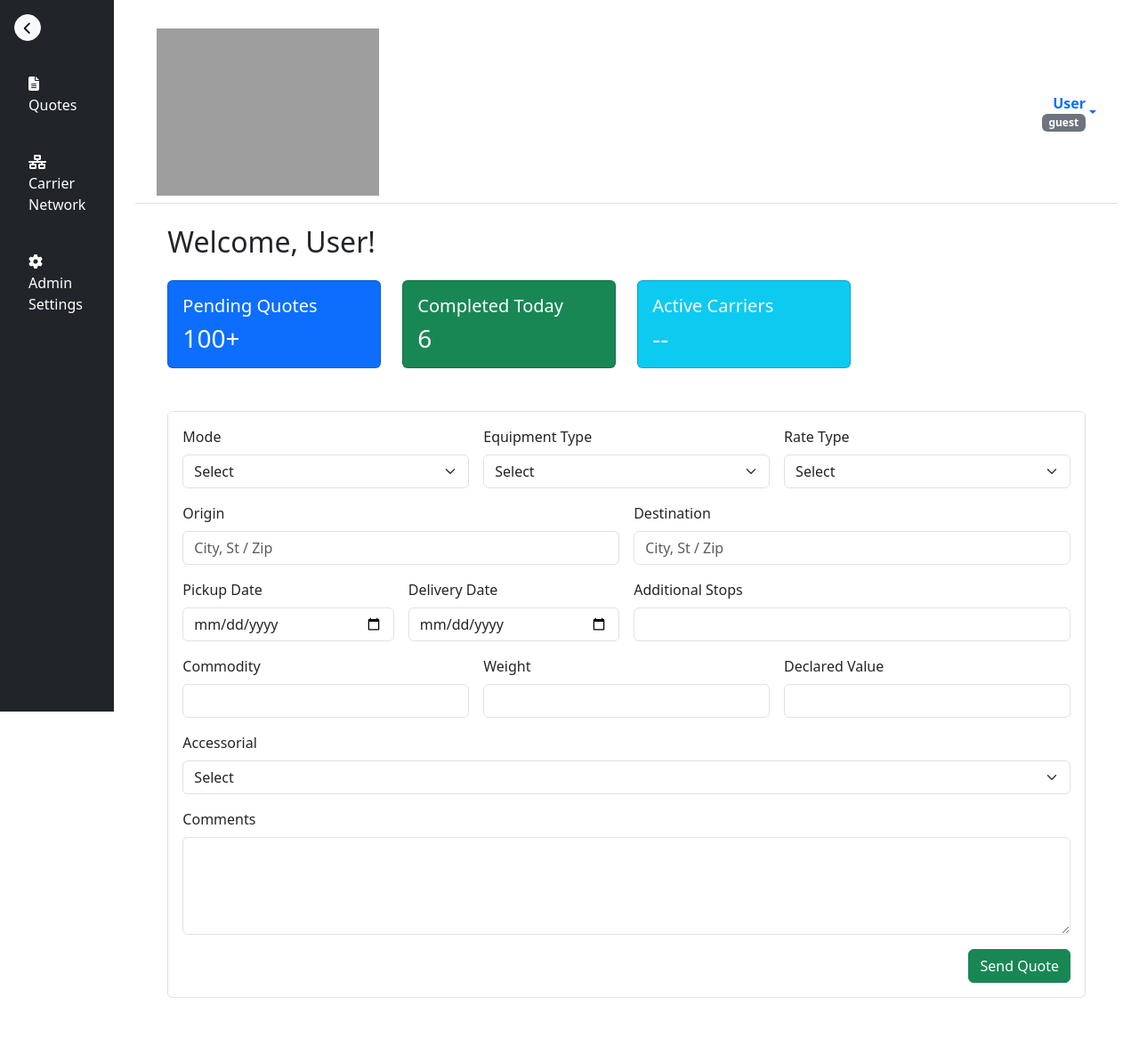
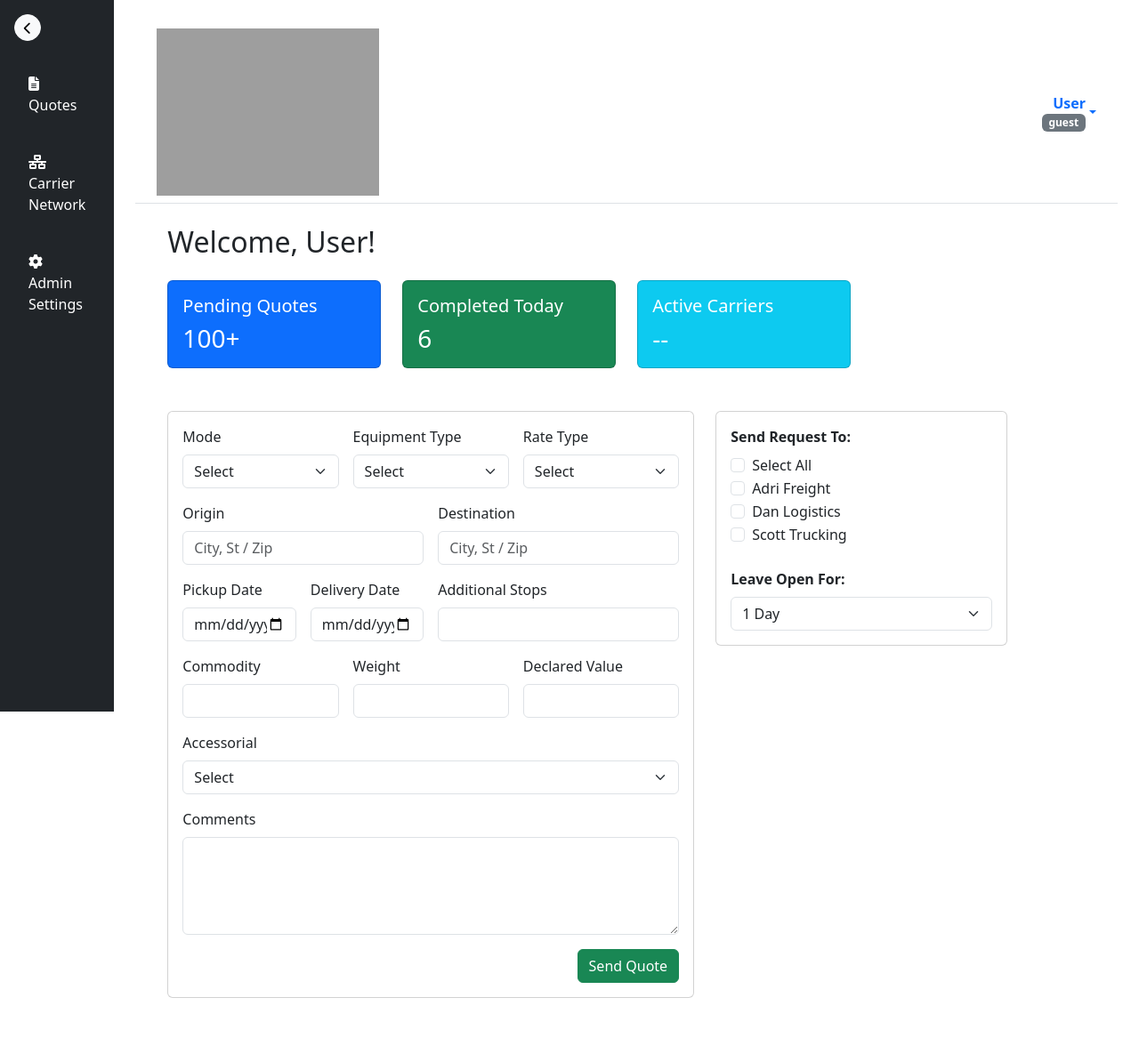
Before and after one commit to libardo2s/quotezen, a Flask app: template templates/quotes.html in a window 1280 px wide. Shown: the whole page at 89% size. After the commit the page ends 1122 px from the top, so only its background shows below. Run offline with Flask 3, Linux system fonts and the light colour scheme; the template is opened without the code that fills it, so the values that code supplies are empty; some libraries are stand-ins or nearby versions; grey boxes are pictures that could not be loaded.

Commit message:
quotes template

```diff
--- a/templates/quotes.html
+++ b/templates/quotes.html
@@ -1,11 +1,15 @@
 {% extends "layout.html" %}
 
-{% block title %}Quotes | QuoteZen{% endblock %}
+{% block title %}New Quote Request | QuoteZen{% endblock %}
 
 {% block content %}
 <div class="container-fluid p-4">
+
     {% include "partials/summary_kpis.html" %}
-    <div class="card border mb-4">
+    <div class="row">
+        <div class="col-md-7">
+            <!-- Quote Form -->
+            <div class="card">
                 <div class="card-body">
                     <form>
                         <div class="row g-3">
@@ -84,7 +88,38 @@
             </div>
         </div>
 
-<script>
-</script>
+        <!-- Request Send To Sidebar -->
+        <div class="col-md-4">
+            <div class="card p-3">
+                <label class="form-label"><strong>Send Request To:</strong></label>
+                <div class="form-check">
+                    <input class="form-check-input" type="checkbox" id="selectAll">
+                    <label class="form-check-label" for="selectAll">Select All</label>
+                </div>
+                <div class="form-check">
+                    <input class="form-check-input" type="checkbox" id="adriFreight">
+                    <label class="form-check-label" for="adriFreight">Adri Freight</label>
+                </div>
+                <div class="form-check">
+                    <input class="form-check-input" type="checkbox" id="danLogistics">
+                    <label class="form-check-label" for="danLogistics">Dan Logistics</label>
+                </div>
+                <div class="form-check">
+                    <input class="form-check-input" type="checkbox" id="scottTrucking">
+                    <label class="form-check-label" for="scottTrucking">Scott Trucking</label>
+                </div>
 
+                <div class="mt-4">
+                    <label class="form-label"><strong>Leave Open For:</strong></label>
+                    <select class="form-select">
+                        <option>1 Day</option>
+                        <option>2 Days</option>
+                        <option>3 Days</option>
+                    </select>
+                </div>
+            </div>
+        </div>
+    </div>
+
+</div>
 {% endblock %}
```
Lines whose indentation alone changed are shown as unchanged.
